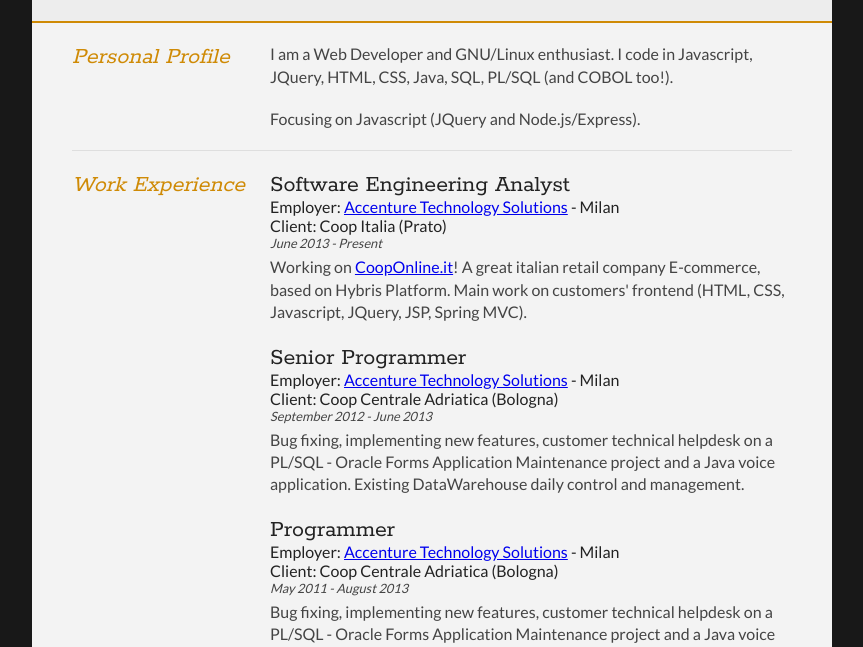
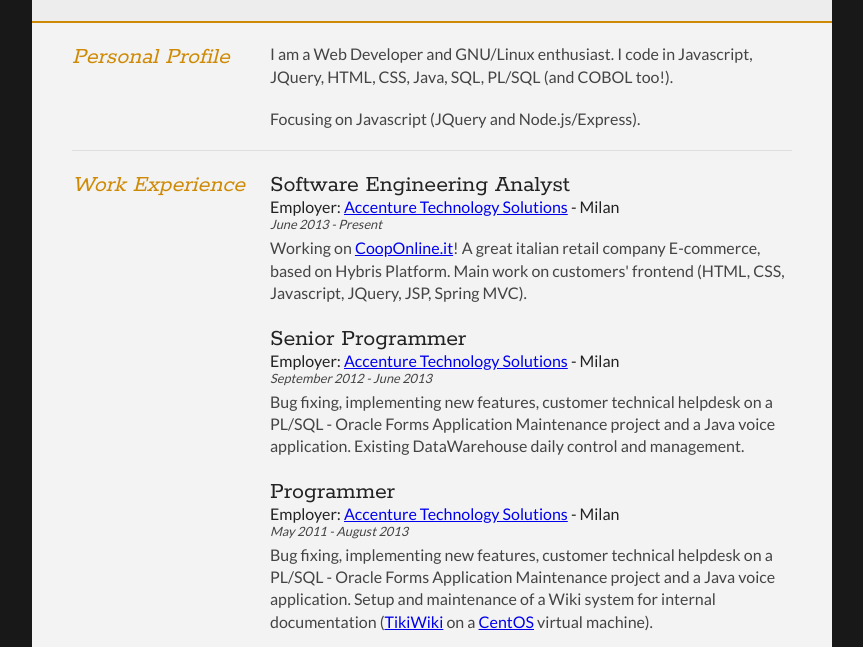
Before and after one commit to mimmozzo/DrDomeCV, a website: page public/index.html in a window 1280 px wide. Shown: the part 153-800 px from the top of the page, without its empty margins (208-1071 px from the left). Drawn offline with Linux system fonts and the light colour scheme.

Commit message:
Added Google Analytics and commented out Clients

```diff
--- a/public/index.html
+++ b/public/index.html
@@ -62,7 +62,7 @@
           <article>
           <h2>Software Engineering Analyst</h2>
           <h3>Employer: <a href="http://www.accenture.com/">Accenture Technology Solutions</a> - Milan</h3>
-          <h3>Client: Coop Italia (Prato)</h3>
+          <!--<h3>Client: Coop Italia (Prato)</h3>-->
           <p class="subDetails">June 2013 - Present</p>
           <p>Working on <a href="http://www.cooponline.it">CoopOnline.it</a>! A great italian retail company E-commerce, based on Hybris Platform. Main work on customers' frontend (HTML, CSS, Javascript, JQuery, JSP, Spring MVC).</p>
           </article>
@@ -70,7 +70,7 @@
           <article>
           <h2>Senior Programmer</h2>
           <h3>Employer: <a href="http://www.accenture.com/">Accenture Technology Solutions</a> - Milan</h3>
-          <h3>Client: Coop Centrale Adriatica (Bologna)</h3>
+          <!--<h3>Client: Coop Centrale Adriatica (Bologna)</h3>-->
           <p class="subDetails">September 2012 - June 2013</p>
           <p>Bug fixing, implementing new features, customer technical helpdesk on a PL/SQL - Oracle Forms Application Maintenance project and a Java voice application. Existing DataWarehouse daily control and management.</p>
           </article>
@@ -78,7 +78,7 @@
           <article>
           <h2>Programmer</h2>
           <h3>Employer: <a href="http://www.accenture.com/">Accenture Technology Solutions</a> - Milan</h3>
-          <h3>Client: Coop Centrale Adriatica (Bologna)</h3>
+          <!--<h3>Client: Coop Centrale Adriatica (Bologna)</h3>-->
           <p class="subDetails">May 2011 - August 2013</p>
           <p>Bug fixing, implementing new features, customer technical helpdesk on a PL/SQL - Oracle Forms Application Maintenance project and a Java voice application. Setup and maintenance of a Wiki system for internal documentation (<a href="http://info.tiki.org/">TikiWiki</a> on a <a href="http://www.centos.org/">CentOS</a> virtual machine).</p>
           </article>
@@ -153,4 +153,14 @@
       </div>
     </div>
   </body>
+  <script>
+    (function(i,s,o,g,r,a,m){i['GoogleAnalyticsObject']=r;i[r]=i[r]||function(){
+        (i[r].q=i[r].q||[]).push(arguments)},i[r].l=1*new Date();a=s.createElement(o),
+      m=s.getElementsByTagName(o)[0];a.async=1;a.src=g;m.parentNode.insertBefore(a,m)
+    })(window,document,'script','//www.google-analytics.com/analytics.js','ga');
+
+    ga('create', 'UA-44767865-1', 'drdo.me');
+    ga('send', 'pageview');
+
+  </script>
 </html>
```
